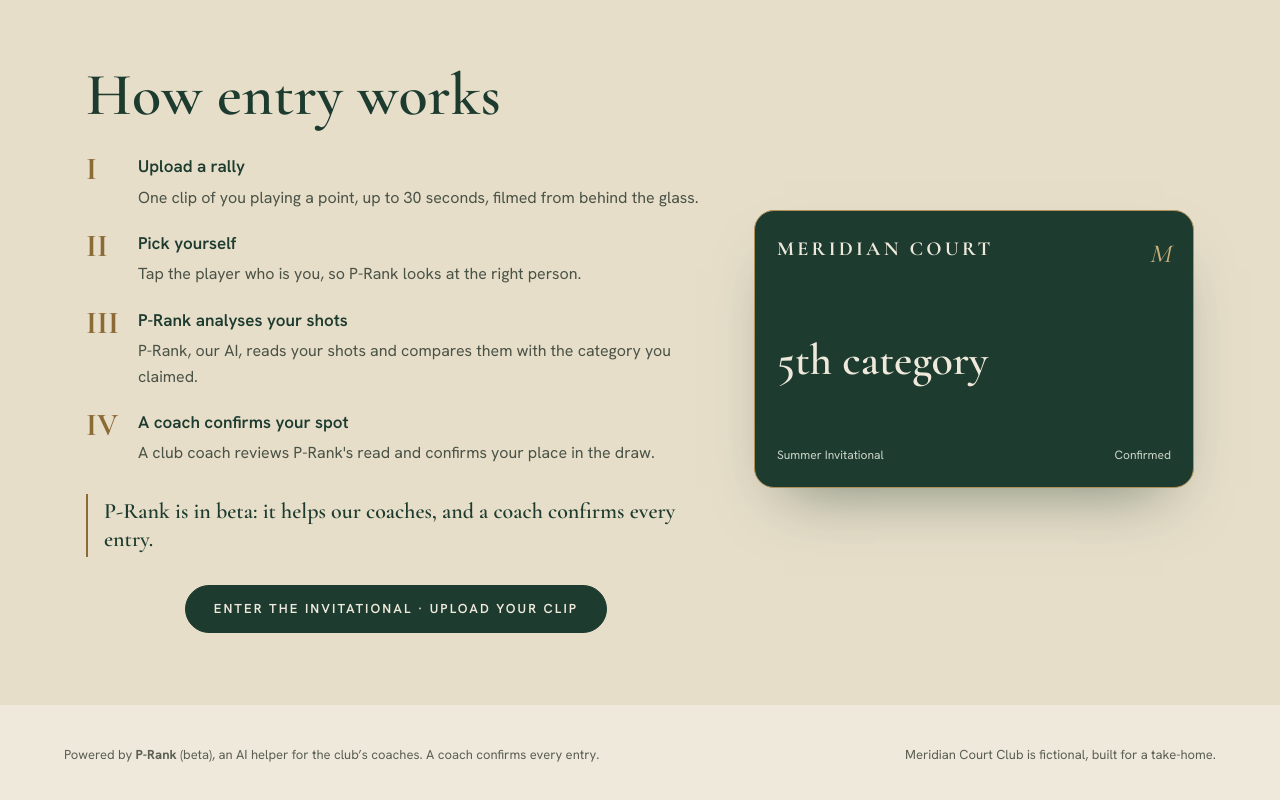
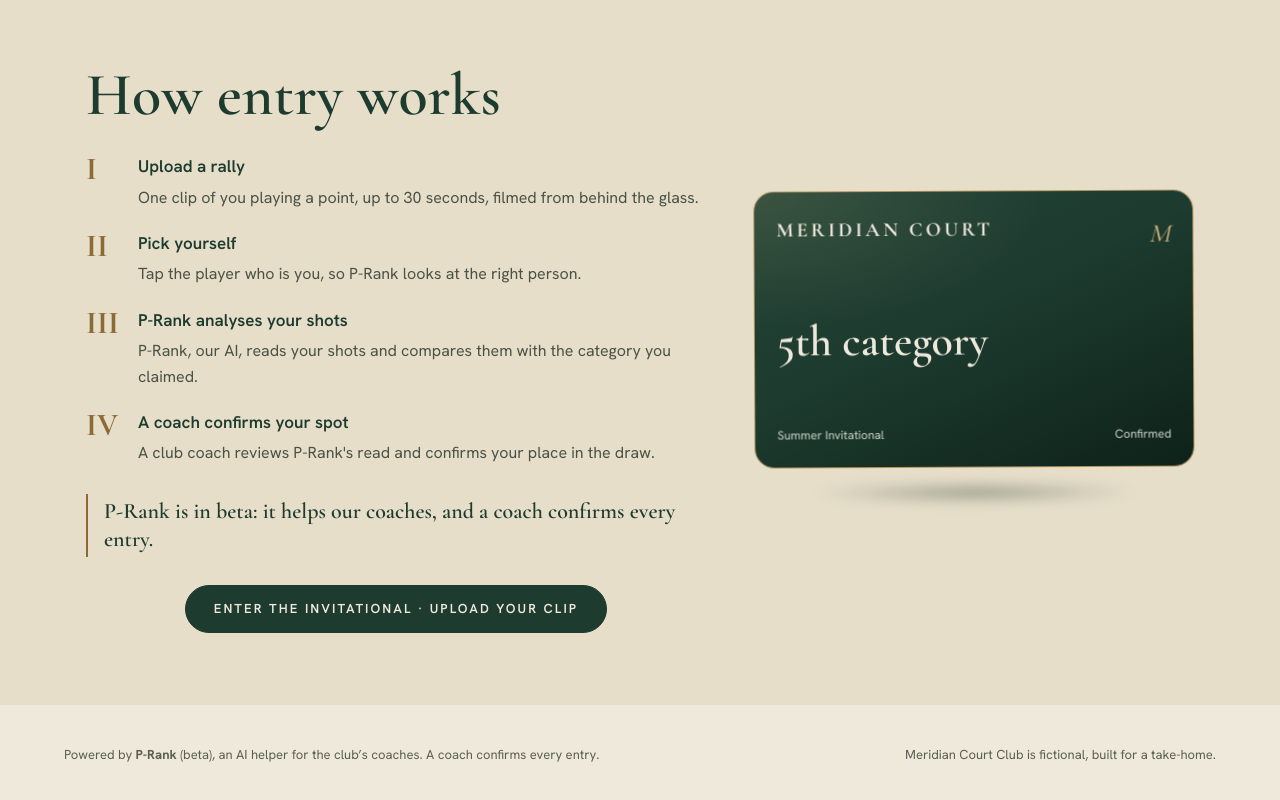
Before and after one commit to humanagent/p-rank, a Next.js app: page / in a window 1280 px wide. Shown: the part 2242-3042 px from the top of the page. Built offline with nearby package versions, Linux system fonts and the light colour scheme.

Commit message:
feat(landing): member card that floats, tilts toward the pointer, with glare and shadow
Co-Authored-By: Claude Opus 5.5 <noreply@anthropic.com>

```diff
--- a/src/app/page.tsx
+++ b/src/app/page.tsx
@@ -2,6 +2,7 @@ import Link from "next/link";
 import { PoweredBy } from "@/components/brand/PoweredBy";
 import { Crest } from "@/components/landing/Crest";
 import { Hall } from "@/components/landing/Hall";
+import { MemberCard } from "@/components/landing/MemberCard";
 import s from "@/components/landing/landing.module.css";
 
 const DRAWS = [
@@ -124,19 +125,7 @@ export default function Home() {
             </div>
           </div>
 
-          <div className={s.card} role="img" aria-label="A player's card for the 5th category draw, confirmed by the club">
-            <div className={s.cardRow}>
-              <span className={s.cardClub}>Meridian Court</span>
-              <span className={s.cardM}>M</span>
-            </div>
-            <div className={s.cardMid}>
-              <span className={s.cardCat}>5th category</span>
-            </div>
-            <div className={s.cardFoot}>
-              <span>Summer Invitational</span>
-              <span>Confirmed</span>
-            </div>
-          </div>
+          <MemberCard />
         </section>
       </main>
 
--- /dev/null
+++ b/src/components/landing/MemberCard.tsx
@@ -0,0 +1,52 @@
+"use client";
+
+import { useRef, type PointerEvent } from "react";
+import s from "./landing.module.css";
+
+// Charge-card hover: the card tilts toward the pointer and a glare follows it. At rest it floats.
+export function MemberCard() {
+  const ref = useRef<HTMLDivElement>(null);
+
+  function move(e: PointerEvent<HTMLDivElement>) {
+    const el = ref.current;
+    if (!el || e.pointerType !== "mouse") return;
+    const r = el.getBoundingClientRect();
+    const x = (e.clientX - r.left) / r.width;
+    const y = (e.clientY - r.top) / r.height;
+    el.style.setProperty("--mx", `${x * 100}%`);
+    el.style.setProperty("--my", `${y * 100}%`);
+    el.style.setProperty("--ry", `${(x - 0.5) * 16}deg`);
+    el.style.setProperty("--rx", `${(0.5 - y) * 12}deg`);
+  }
+
+  function leave() {
+    const el = ref.current;
+    if (!el) return;
+    for (const p of ["--mx", "--my", "--rx", "--ry"]) el.style.removeProperty(p);
+  }
+
+  return (
+    <div className={s.cardStage}>
+      <div
+        ref={ref}
+        className={s.card}
+        onPointerMove={move}
+        onPointerLeave={leave}
+        role="img"
+        aria-label="A player's card for the 5th category draw, confirmed by the club"
+      >
+        <div className={s.cardRow}>
+          <span className={s.cardClub}>Meridian Court</span>
+          <span className={s.cardM}>M</span>
+        </div>
+        <div className={s.cardMid}>
+          <span className={s.cardCat}>5th category</span>
+        </div>
+        <div className={s.cardFoot}>
+          <span>Summer Invitational</span>
+          <span>Confirmed</span>
+        </div>
+      </div>
+    </div>
+  );
+}
--- a/src/components/landing/landing.module.css
+++ b/src/components/landing/landing.module.css
@@ -394,21 +394,142 @@
   line-height: 1.25;
 }
 
-/* Example card */
-.card {
+/* Example card: floats at rest, tilts toward the pointer with a moving glare */
+.cardStage {
   flex: 1 1 320px;
   min-width: 0;
   max-width: 440px;
+  position: relative;
+  perspective: 1100px;
+  padding-bottom: 36px;
+  animation: cardFloat 7s ease-in-out infinite;
+}
+
+/* Ground shadow: tightens and darkens as the card sinks, spreads as it rises */
+.cardStage::after {
+  content: "";
+  position: absolute;
+  left: 12%;
+  right: 12%;
+  bottom: 0;
+  height: 22px;
+  border-radius: 50%;
+  background: radial-gradient(closest-side, rgba(14, 34, 25, 0.38), transparent);
+  filter: blur(6px);
+  animation: cardShadow 7s ease-in-out infinite;
+  pointer-events: none;
+}
+
+.card {
+  --rx: 0deg;
+  --ry: 0deg;
+  --mx: 50%;
+  --my: 0%;
+  position: relative;
+  overflow: hidden;
   aspect-ratio: 1.586;
   border-radius: 20px;
-  background: var(--forest);
+  background:
+    radial-gradient(120% 90% at 0% 0%, rgba(201, 176, 124, 0.14), transparent 55%),
+    linear-gradient(155deg, #234537, var(--forest) 45%, var(--forest-2));
   color: var(--cream);
   padding: 22px;
   display: flex;
   flex-direction: column;
   justify-content: space-between;
   border: 1px solid var(--gold-line);
-  box-shadow: 0 30px 60px -30px rgba(29, 59, 47, 0.55);
+  box-shadow:
+    inset 0 1px 0 rgba(239, 233, 220, 0.12),
+    calc(var(--ry) * -1.5) calc(28px + var(--rx) * 1.5) 50px -24px rgba(14, 34, 25, 0.6),
+    0 50px 80px -40px rgba(29, 59, 47, 0.45);
+  transform: rotateX(var(--rx)) rotateY(var(--ry));
+  transform-style: preserve-3d;
+  transition:
+    transform 600ms cubic-bezier(0.22, 1, 0.36, 1),
+    box-shadow 600ms cubic-bezier(0.22, 1, 0.36, 1);
+}
+
+.card:hover {
+  transition-duration: 120ms;
+}
+
+/* Glare that follows the pointer */
+.card::before {
+  content: "";
+  position: absolute;
+  inset: 0;
+  background: radial-gradient(
+    circle at var(--mx) var(--my),
+    rgba(255, 248, 230, 0.22),
+    rgba(255, 248, 230, 0.06) 30%,
+    transparent 60%
+  );
+  opacity: 0;
+  transition: opacity 400ms ease;
+  pointer-events: none;
+}
+
+/* Metallic sheen band, slides with the pointer */
+.card::after {
+  content: "";
+  position: absolute;
+  inset: -50%;
+  background: linear-gradient(
+    115deg,
+    transparent 40%,
+    rgba(201, 176, 124, 0.16) 47%,
+    rgba(255, 248, 230, 0.2) 50%,
+    rgba(201, 176, 124, 0.16) 53%,
+    transparent 60%
+  );
+  transform: translateX(calc((var(--mx) - 50%) * 0.6));
+  opacity: 0;
+  transition: opacity 400ms ease;
+  mix-blend-mode: screen;
+  pointer-events: none;
+}
+
+.card:hover::before,
+.card:hover::after {
+  opacity: 1;
+}
+
+.card > * {
+  position: relative;
+  z-index: 1;
+}
+
+@keyframes cardFloat {
+  0%,
+  100% {
+    transform: translateY(0) rotate(-0.4deg);
+  }
+  50% {
+    transform: translateY(-10px) rotate(0.4deg);
+  }
+}
+
+@keyframes cardShadow {
+  0%,
+  100% {
+    transform: scaleX(1);
+    opacity: 1;
+  }
+  50% {
+    transform: scaleX(0.82);
+    opacity: 0.6;
+  }
+}
+
+@media (prefers-reduced-motion: reduce) {
+  .cardStage,
+  .cardStage::after {
+    animation: none;
+  }
+  .card {
+    transform: none;
+    transition: none;
+  }
 }
 
 .cardRow {
```
